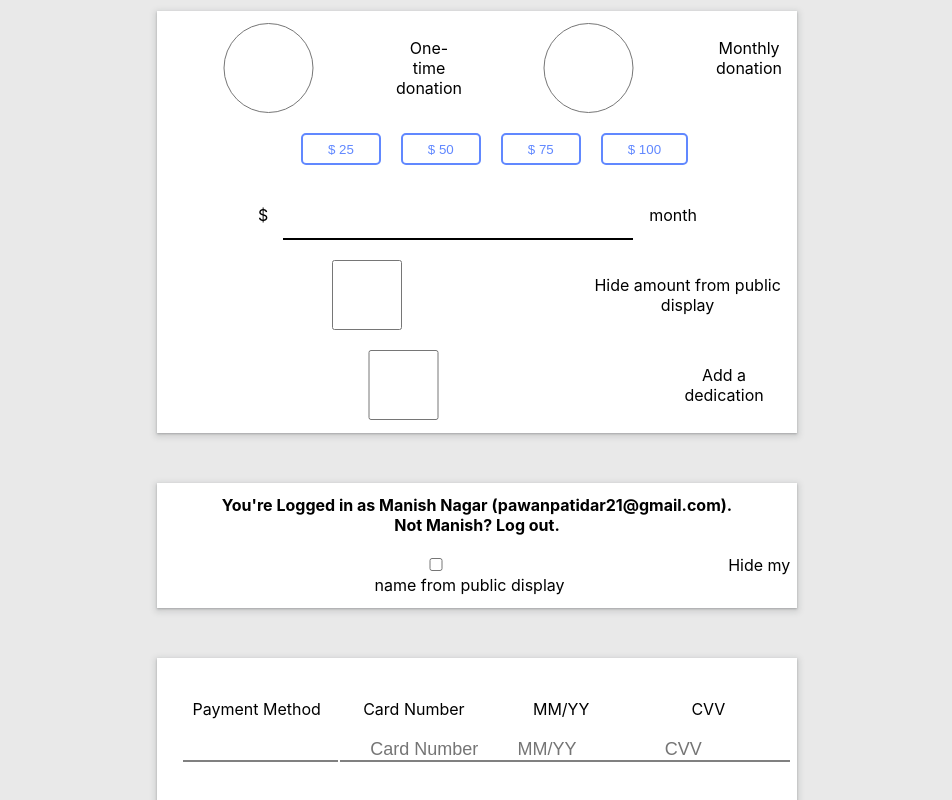
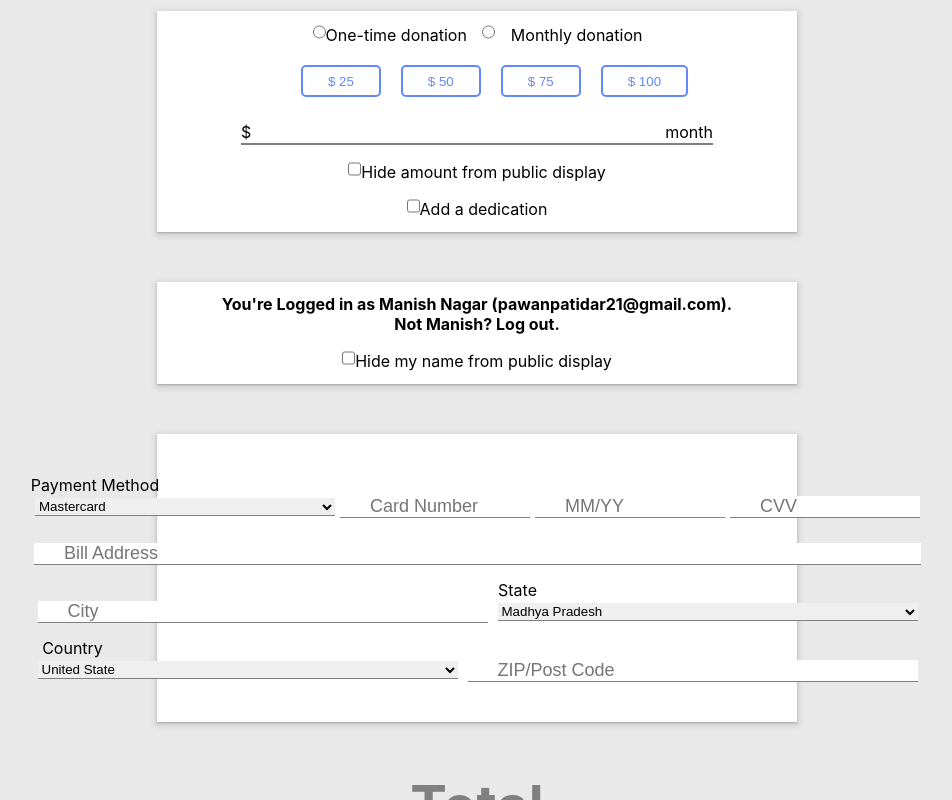
Before and after one commit to cybervirus997/Mightycause, a React (Create React App) app: page /Donation in a window 1280 px wide. Shown: the part 280-1080 px from the top of the page, without its empty margins (163-1115 px from the left). Built offline with nearby package versions, Linux system fonts and the light colour scheme; data requests are answered from the project's data file.

Commit message:
normal the things

```diff
--- a/db.json
+++ b/db.json
@@ -23,9 +23,7 @@
           }
         ]
       },
-      "animal": {
-        "hidename": false
-      }
+      "animal": {}
     }
   ]
 }
--- a/src/Component/FundraisingSolution/Donation.jsx
+++ b/src/Component/FundraisingSolution/Donation.jsx
@@ -1,11 +1,13 @@
 import React, { useState, useEffect } from 'react';
 import styled from 'styled-components';
+
 import ExploreIcon from '@material-ui/icons/Explore';
 import SearchIcon from '@material-ui/icons/Search';
 import StarsIcon from '@material-ui/icons/Stars';
 import Avatar from '@material-ui/core/Avatar';
 import { Link } from 'react-router-dom';
 import axios from 'axios';
+
 const Wrapper = styled.div`
   width: 100%;
   top: 0;
@@ -78,7 +80,14 @@ const Heading = styled.div`
     font-weight: bolder;
   }
 `;
+
+
+
+
 const Form = styled.form``;
+
+
+
 
 const FormInner = styled.div`
   padding: 1% 0;
@@ -90,14 +99,17 @@ const FormInner = styled.div`
   margin-top: 50px;
   background-color: white;
 
-  div {
-    display: flex;
-    justify-content: center;
+label {
+  line-height: 18px;
+
 }
-  div > div input,
-  p {
-    display: inline;
+input {
+  width: 13px;
+  height: 18px;
+  font-size: 12px;
+  line-height: 12px;
 }
+
 `;
 const DonateNav = styled.div`
   display: flex;
@@ -171,17 +183,33 @@ const Buttondiv = styled.div`
 const Input = styled.div`
 margin-top: 25px;
 input{
-width:50%;
+width:60%;
 border: none;
 outline: none;
-border-bottom:2px solid black;
+border-bottom:2px solid grey;
 }
+label{
+  border-bottom:2px solid grey;
+  padding-bottom:1px;
 
+}
 
 
 `
 const CHECKBOX = styled.div`
-margin-top:20px;
+
+
+margin-top:15px;
+label {
+  line-height: 18px;
+
+}
+input {
+  width: 13px;
+  height: 18px;
+  font-size: 12px;
+  line-height: 12px;
+}
 `
 
 const FormMiddle = styled.div`
@@ -198,6 +226,9 @@ const FormMiddle = styled.div`
   }
 `;
 
+
+
+
 const FormLast = styled.div`
   padding: 2% 0;
   width: 50%;
@@ -209,48 +240,77 @@ const FormLast = styled.div`
   margin-top: 50px;
   background-color: white;
   justify-items: center;
-  input {
-    border: none;
-    outline: none;
-    border-bottom: 2px solid grey;
-    margin-top:20px;
+
+
+  span{
+
+    display: flex;
   }
 
-  span {
-    display: flex;
-    justify-content: center;
+span>div:nth-child(1) select{
+width:300px;
+border: none;
+border-bottom: 1.5px solid grey;
+outline:none;
 }
 
-  span > div {
-    margin-left: 10px;
+span>div:nth-child(1) label{
+  margin-left: -180px;
+}
+span:nth-child(2) input{
+  margin-top: 10px;
+  width:857px;
+  border-bottom: 1.5px solid grey;
 }
 
-  span:nth-child(2) > input {
-    margin-top: 20px;
-    width: 75%;
+span:nth-child(3)>div:nth-child(1) input{
+  border-bottom: 1.5px solid grey;
+  margin-top: 21px;
+width:420px;
 }
-  span:nth-child(3) {
-    margin-top: 20px;
-    width: 100%;
-    justify-content: center;
+
+span:nth-child(3)>div:nth-child(2) select{
+width:300px;
+margin-left: 10px;
+border: none;
+border-bottom: 1.5px solid grey;
+outline:none;
+width:420px;
 }
-  span:nth-child(3) > div:nth-child(1) input {
-    margin-top: 20px;
-    width: 580px;
+
+span:nth-child(3)>div:nth-child(2) label{
+margin-left:-370px;
 }
-  span:nth-child(3) > div:nth-child(1) select {
+span:nth-child(4)>div:nth-child(2) input{
+  margin-left: 10px;
+  margin-top: 22px;
+width:420px;
+border-bottom: 1.5px solid grey;
+}
+
+span:nth-child(4)>div:nth-child(1) select{
+width:300px;
 border: none;
-    width: 580px;
+border-bottom: 1.5px solid grey;
+outline:none;
+width:420px;
 }
-  span:nth-child(4) > div:nth-child(2) input {
-    width: 580px;
-    margin-top: 20px;
-  }
-  input:hover {
-    border-bottom: 2px solid blue;
+ span:nth-child(4)>div:nth-child(1) label{
+margin-left:-350px;
 }
 `;
-const Credential = styled.div``;
+const Credential = styled.div`
+input{
+  width: 160px;
+  margin-left:5px;
+  margin-top:21px;
+  border-bottom:1.5px solid grey;
+}
+
+
+
+
+`;
 const Wrapper2 = styled.div`
   display: flex;
 `;
@@ -259,7 +319,7 @@ const BUTTON = styled.div`
   input {
     margin-top: 50px;
     width: 250px;
-    padding: 1% 2%;
+
     border-radius: 30px;
     background-color: #6188ff;
     color: white;
@@ -296,11 +356,20 @@ const Inner = styled.div`
     margin-top: 20px;
   }
 `;
+
+const Total = styled.div`
+margin-top:50px;
+h1{
+  font-size: 55px;
+  color:grey;
+}
+`
 const Donation = () => {
   const [search, setSearch] = useState(false);
   const [formdata, setFormdata] = useState({});
   const [buttonClick, setButtonClick] = useState('');
   const [slide, setSlide] = useState(true);
+  const [totalval,setTotalval]= useState("0.00")
   // const [check, setCheck] = useState()
 
   const handleOnchange1 = () => {
@@ -308,6 +377,8 @@ const Donation = () => {
   };
 
   const onMybutton = (val) => {
+    console.log(val)
+    setTotalval(val)
     setButtonClick(val);
   };
 
@@ -392,8 +463,10 @@ const Donation = () => {
       <Form onSubmit={handleSubmit}>
         <FormInner>
           <div>
-            <input onChange={handleOnchange1} type='radio' name='one' />
-            <span>One-time donation</span>
+
+
+            <span>  <input onChange={handleOnchange1} type='radio' name='one' />
+              One-time donation</span>
             <input onChange={handleOnchange1} type='radio' name='one' />
             <span>Monthly donation</span>
           </div>
@@ -414,35 +487,40 @@ const Donation = () => {
           )}
 
           <Input>
-            <span>$</span>
+            <label>$</label>
             <input
               onChange={handleOnchange}
               name='price'
               type='text'
               value={buttonClick}
             />
-            <span>month</span>
+            <label>month</label>
           </Input>
           <CHECKBOX>
-            <input onChange={handleOnchange} name='hide' type='checkbox' />{' '}
-            <span>Hide amount from public display </span>
+
+            <label><input onChange={handleOnchange} type="checkbox" name="hide" />Hide amount from public display</label>
+
           </CHECKBOX>
 
           <CHECKBOX>
-            <input
-              onChange={handleOnchange}
-              name='dedication'
-              type='checkbox'
-            />{' '}
-            <span>Add a dedication</span>
+
+            <label><input onChange={handleOnchange} type="checkbox" name="dedication" />Add a dedication</label>
+
           </CHECKBOX>
+
+
+
+
         </FormInner>
         <FormMiddle>
           <h4>You're Logged in as Manish Nagar (pawanpatidar21@gmail.com).</h4>
           <h4> Not Manish? Log out.</h4>
+
+
           <CHECKBOX>
-            <input onChange={handleOnchange} name='hidename' type='checkbox' />{' '}
-            <span>Hide my name from public display</span>
+
+            <label><input onChange={handleOnchange} type="checkbox" name="hidename" />Hide my name from public display</label>
+
           </CHECKBOX>
         </FormMiddle>
 
@@ -451,14 +529,19 @@ const Donation = () => {
             <div>
               <label>Payment Method</label>
               <br />
-              <input name='card' onChange={handleOnchange} type='text' />
+              <select onChange={handleOnchange} name="card" id="">
+
+                <option value="mastercard">Mastercard</option>
+                <option value="ru-pay">Rupay</option>
+              </select>
+              {/* <input name='card' onChange={handleOnchange} type='text' /> */}
             </div>
 
             <div>
               <Wrapper2>
                 <Credential>
-                  <label>Card Number</label>
-                  <br />
+
+
                   <input
                     onChange={handleOnchange}
                     type='number'
@@ -467,8 +550,7 @@ const Donation = () => {
                   />
                 </Credential>
                 <Credential>
-                  <label>MM/YY</label>
-                  <br />
+
                   <input
                     onChange={handleOnchange}
                     type='number'
@@ -477,8 +559,7 @@ const Donation = () => {
                   />
                 </Credential>
                 <Credential>
-                  <label>CVV</label>
-                  <br />
+
                   <input
                     onChange={handleOnchange}
                     type='number'
@@ -490,6 +571,7 @@ const Donation = () => {
             </div>
           </span>
           <span>
+
             <input
               onChange={handleOnchange}
               name='bill'
@@ -540,17 +622,27 @@ const Donation = () => {
           </span>
         </FormLast>
 
+        <Total>
           <h1>Total</h1>
-        <h1>$0.00</h1>
+          <h1>${totalval}</h1>
           <CHECKBOX>
+
+            <label><input onChange={handleOnchange} type="checkbox" name="donation" /> Cover fees so Anima Christi Retreats Inc gets my full donation</label>
+
+          </CHECKBOX>
+          <BUTTON>
+            <input type='submit' value={`Pay$${totalval}`} />
+          </BUTTON>
+        </Total>
+
+        {/* <CHECKBOX>
           <input onChange={handleOnchange} name='donation' type='checkbox' />{' '}
           <span>
             Cover fees so Anima Christi Retreats Inc gets my full donation
           </span>
-        </CHECKBOX>
-        <BUTTON>
-          <input type='submit' value='Pay' />
-        </BUTTON>
+        </CHECKBOX> */}
+
+
       </Form>
     </Wrapper>
   );
--- a/src/Component/FundraisingSolution/Fundrasingsolution.jsx
+++ b/src/Component/FundraisingSolution/Fundrasingsolution.jsx
@@ -147,6 +147,17 @@ margin-left:-55px;
 
 `
 
+const mybutton = {
+    background: "#6188ff",
+    color: "#fff",
+    padding: "3% 18%",
+    border: "none",
+    cursor: "pointer",
+    marginTop: "40px"
+
+
+}
+
 const Fundrasingsolution = (props) => {
   const [isAuth, setAuth] = useState(true);
   const handleClick = () => {
@@ -210,8 +221,8 @@ const Fundrasingsolution = (props) => {
             {!isAuth ? (
               <button onClick={handleClick}>{props.btn}</button>
             ) : (
-              <Link to='/dashboard'>
-                <button>{props.btn}</button>
+            <Link to='/dashboard/live'>
+            <button style={mybutton}>{props.btn}</button>
               </Link>
             )}
           </div>
--- a/src/Component/FundraisingSolution/Navbarch.jsx
+++ b/src/Component/FundraisingSolution/Navbarch.jsx
@@ -55,7 +55,7 @@ const Search = styled.div`
   position: relative;
   height: 50px;
 
- margin-left:180px;
+ margin-left:320px;
 .icon_s{
     color:#6188ff;
 }
@@ -212,7 +212,7 @@ const Navbarch = () => {
 
                 </Logo>
                 <Search>
-                    <input style={search ? { width: "250px", placeItems: "search", paddingLeft: "70px", outline: "none", border: 'none', borderBottom: "4px solid #6188ff" } : { transform: "translateX(198px)" }} type="text" placeholder="search..." />
+                    <input style={search ? { width: "250px", placeItems: "search", paddingLeft: "70px", outline: "none", border: 'none', borderBottom: "4px solid #6188ff" } : { transform: "translateX(198px)"}} type="text" placeholder="search..."   />
                     <button style={search ? { outline: "none", border: 'none' } : { transform: "translateX(198px)" }} onClick={() => setSearch(!search)} className="btn">
                         <SearchIcon className="icon_s" />
                     </button>
```
Also changed, not shown: 1 other file (tests, documents, lock files or other folders). Lines whose indentation alone changed are shown as unchanged.
